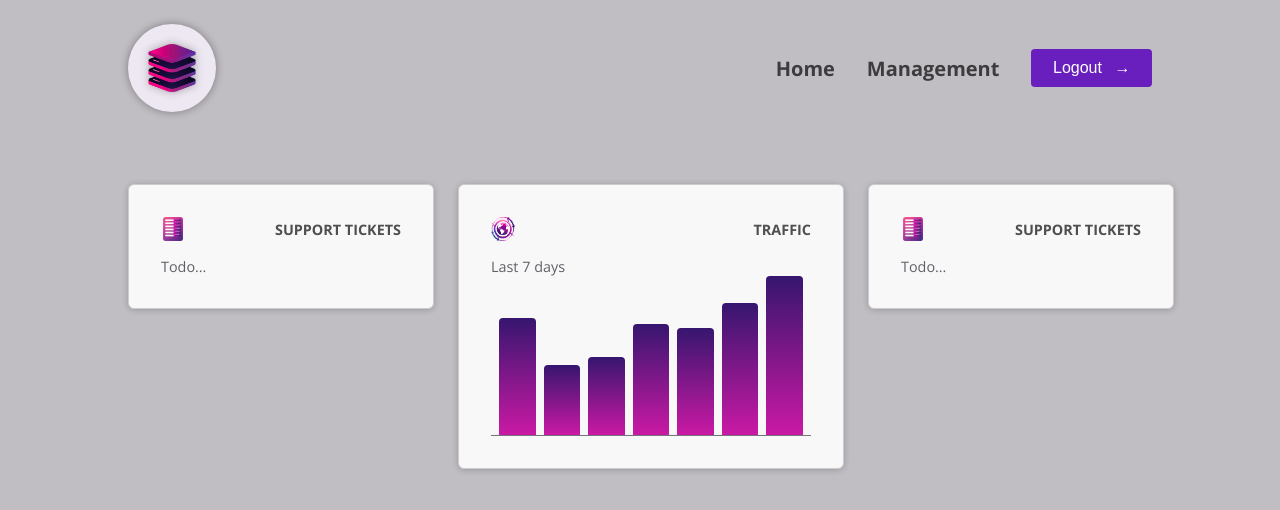
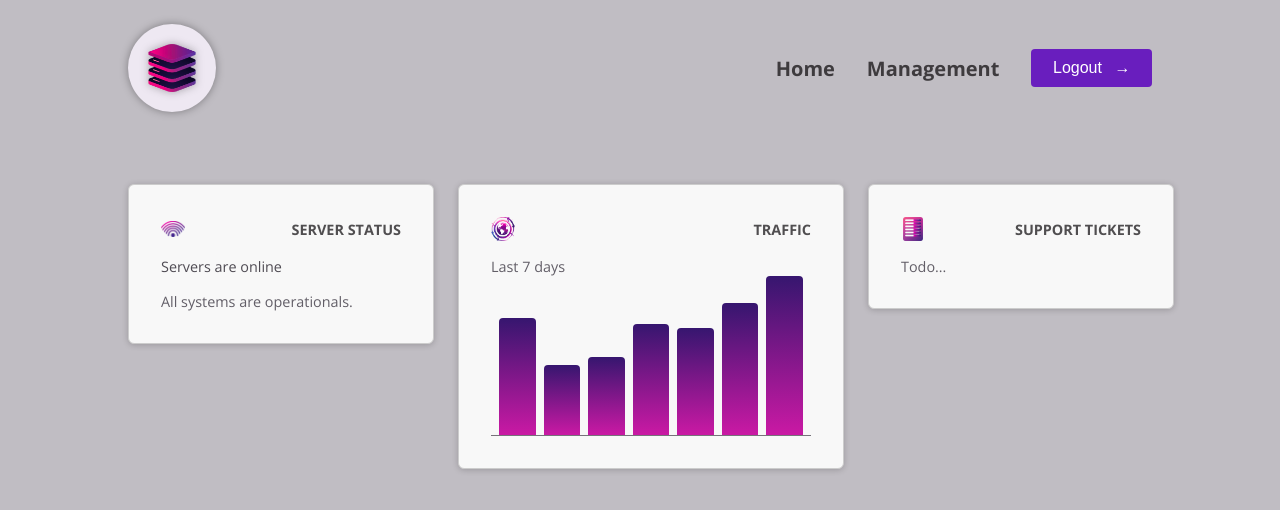
Before and after one commit to Ujjwal-2910/CmpDeepDrive, an Angular app: page / in a window 1280 px wide. Shown: the top 510 px of the page. Built offline with nearby package versions, Linux system fonts and the light colour scheme.

Commit message:
Added a generic component for header of all dashboard items

```diff
--- a/src/app/app.component.html
+++ b/src/app/app.component.html
@@ -2,16 +2,25 @@
 
 <main>
   <div id="dashboard">
-    <div class="dashboard-item">
+    <app-dashboard-item
+      [image]="{ src: 'status.png', alt: 'A signal symbol' }"
+      [title]="'Server Status'"
+    >
       <app-server-status />
-    </div>
+    </app-dashboard-item>
 
-    <div class="dashboard-item">
+    <app-dashboard-item
+      [image]="{ src: 'globe.png', alt: 'A glove' }"
+      [title]="'Traffic'"
+    >
       <app-traffic />
-    </div>
+    </app-dashboard-item>
 
-    <div class="dashboard-item">
+    <app-dashboard-item
+      [image]="{ src: 'list.png', alt: 'A list of items' }"
+      [title]="'Support Tickets'"
+    >
       <app-tickets />
-    </div>
+    </app-dashboard-item>
   </div>
 </main>
--- a/src/app/app.component.ts
+++ b/src/app/app.component.ts
@@ -1,14 +1,16 @@
 import { Component } from '@angular/core';
+
 import { HeaderComponent } from "./header/header.component";
 import { ServerStatusComponent } from "./dashboard/server-status/server-status.component";
 import { TrafficComponent } from "./dashboard/traffic/traffic.component";
 import { TicketsComponent } from "./dashboard/tickets/tickets.component";
+import { DashboardItemComponent } from "./dashboard/dashboard-item/dashboard-item.component";
 
 @Component({
   selector: 'app-root',
   standalone: true,
   templateUrl: './app.component.html',
-  imports: [HeaderComponent, ServerStatusComponent, TrafficComponent, TicketsComponent],
+  imports: [HeaderComponent, ServerStatusComponent, TrafficComponent, TicketsComponent, DashboardItemComponent],
 })
 export class AppComponent {
 
--- /dev/null
+++ b/src/app/dashboard/dashboard-item/dashboard-item.component.html
@@ -0,0 +1,9 @@
+<div class="dashboard-item">
+    <article>
+        <header>
+            <img [src]="image.src" [alt]="image.alt" />
+            <h2>{{ title }}</h2>
+        </header>
+        <ng-content />
+    </article>
+</div>
--- a/src/app/dashboard/server-status/server-status.component.html
+++ b/src/app/dashboard/server-status/server-status.component.html
@@ -1,9 +1,12 @@
-<article>
-    <header>
-        <img src="list.png" alt="A list of items" />
-        <h2>Support Tickets</h2>
-    </header>
-    <div id="status">
-        <p>Todo...</p>
-    </div>
-</article>
+<div id="status">
+    @if (currentStatus === 'online') {
+        <p>Servers are online</p>
+        <p>All systems are operationals.</p>
+    } @else if (currentStatus === 'offline') {
+        <p>Servers are offline</p>
+        <p>Functionality should be restored soon.</p>
+    } @else {
+        <p>Server status is unknown</p>
+        <p>Fetching server status failed</p>
+    }
+</div>
--- a/src/app/dashboard/tickets/tickets.component.html
+++ b/src/app/dashboard/tickets/tickets.component.html
@@ -1,9 +1,3 @@
-        <article>
-            <header>
-                <img src="list.png" alt="A list of items" />
-                <h2>Support Tickets</h2>
-            </header>
-            <div id="status">
-                <p>Todo...</p>
-            </div>
-        </article>
+<div id="status">
+    <p>Todo...</p>
+</div>
--- a/src/app/dashboard/traffic/traffic.component.html
+++ b/src/app/dashboard/traffic/traffic.component.html
@@ -1,8 +1,3 @@
-<article>
-    <header>
-        <img src="globe.png" alt="A globe" />
-        <h2>Traffic</h2>
-    </header>
 <div id="traffic">
     <p>Last 7 days</p>
     <div id="chart">
@@ -11,4 +6,3 @@
         }
     </div>
 </div>
-</article>
```
Also changed, not shown: src/app/dashboard/dashboard-item/dashboard-item.component.ts (added, +16 -0 lines), src/app/dashboard/dashboard-item/dashboard-item.component.css (added). Lines whose indentation alone changed are shown as unchanged.
